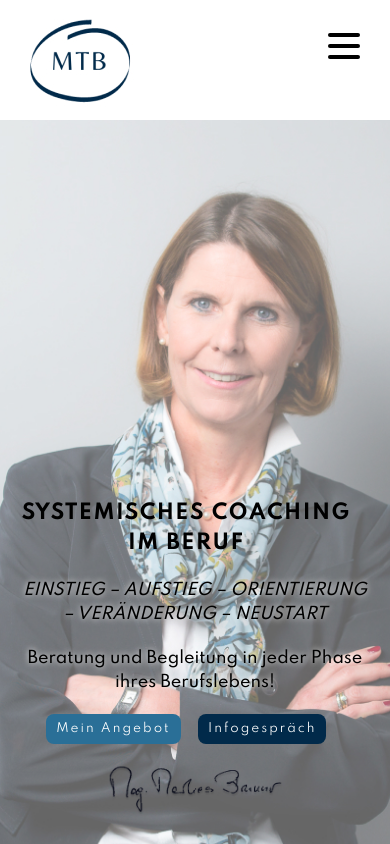
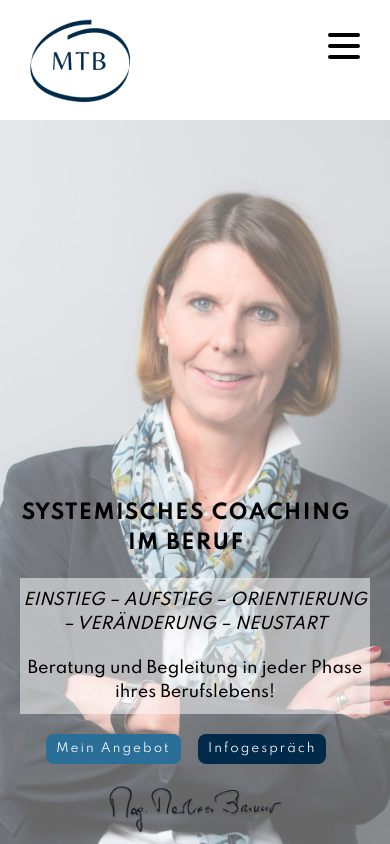
Before and after one commit to anjavojta1993/mtb-website, a Next.js app in the folder mtb/: page / in a window 390 px wide. Shown: the top 844 px of the page. Built offline with nearby package versions, Linux system fonts and the light colour scheme.

Commit message:
Update hero responsive view

```diff
--- a/mtb/components/Hero.tsx
+++ b/mtb/components/Hero.tsx
@@ -110,8 +110,12 @@ const heroSubheadingContainer = css`
   }
 
   @media (max-width: 540px) {
-    text-shadow: 0 0 0.4em white;
+    //text-shadow: 0 0 0.4em white;
     font-weight: 500;
+    margin-top: 0px;
+    padding-top: 20px;
+    padding-bottom: 10px;
+    background-color: rgba(255, 255, 255, 0.5);
   }
 `;
 
@@ -126,7 +130,9 @@ const heroSubheadingContainerItalic = css`
   @media (max-width: 540px) {
     margin-top: 20px;
     font-weight: 500;
-    text-shadow: 0 0 0.4em white;
+    padding-top: 10px;
+    background-color: rgba(255, 255, 255, 0.5);
+    //text-shadow: 0 0 0.4em white;
   }
 `;
 
--- a/mtb/pages/contact.js
+++ b/mtb/pages/contact.js
@@ -436,8 +436,8 @@ export default function Contact() {
               </div>
               <div css={horizontalLine} />
               <div css={contactInfosTextStyles}>
-                <Link href="mailto:marliestheresbrunner@gmail.com">
-                  <a>marliestheresbrunner@gmail.com</a>
+                <Link href="mailto:marlies.brunner@aon.at">
+                  <a>marlies.brunner@aon.at</a>
                 </Link>
               </div>
             </div>
```
